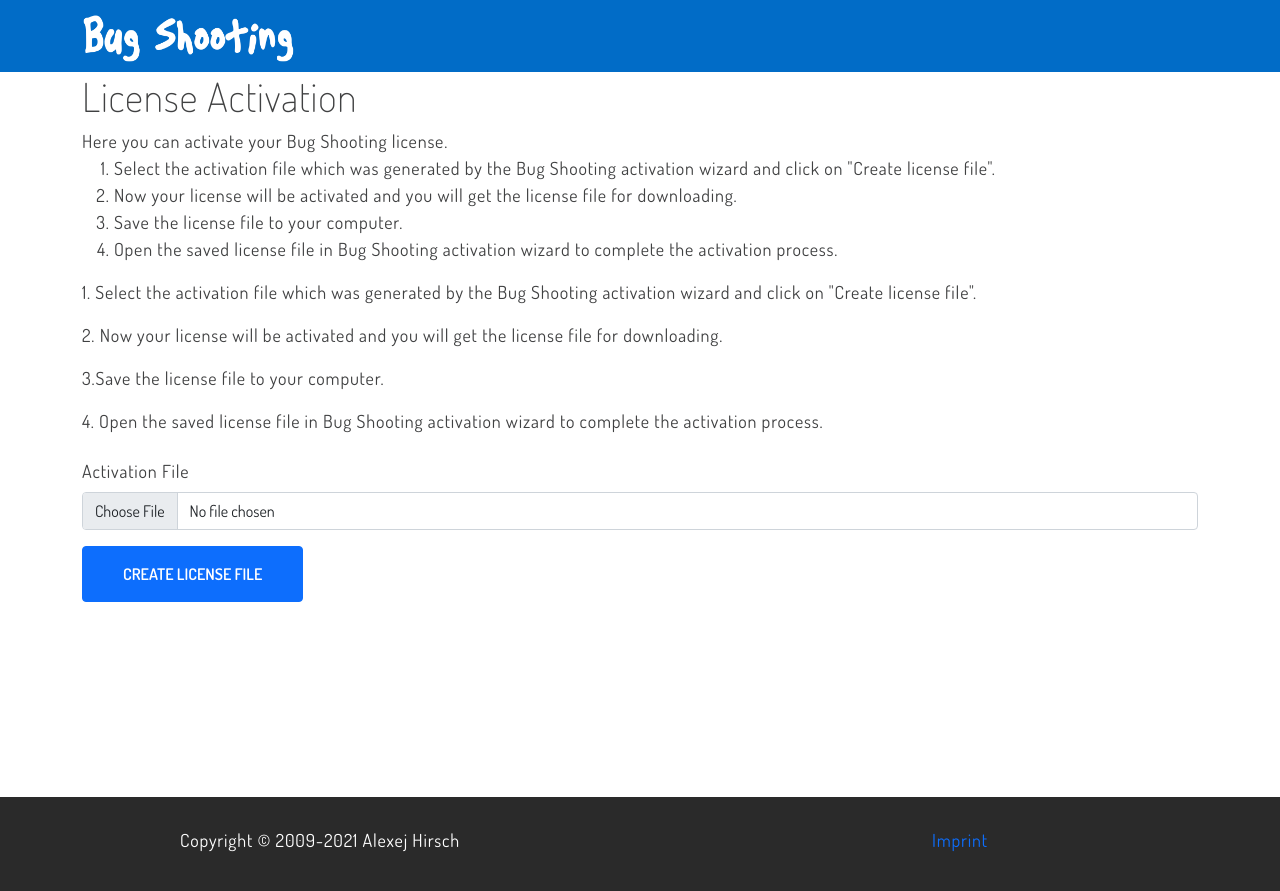
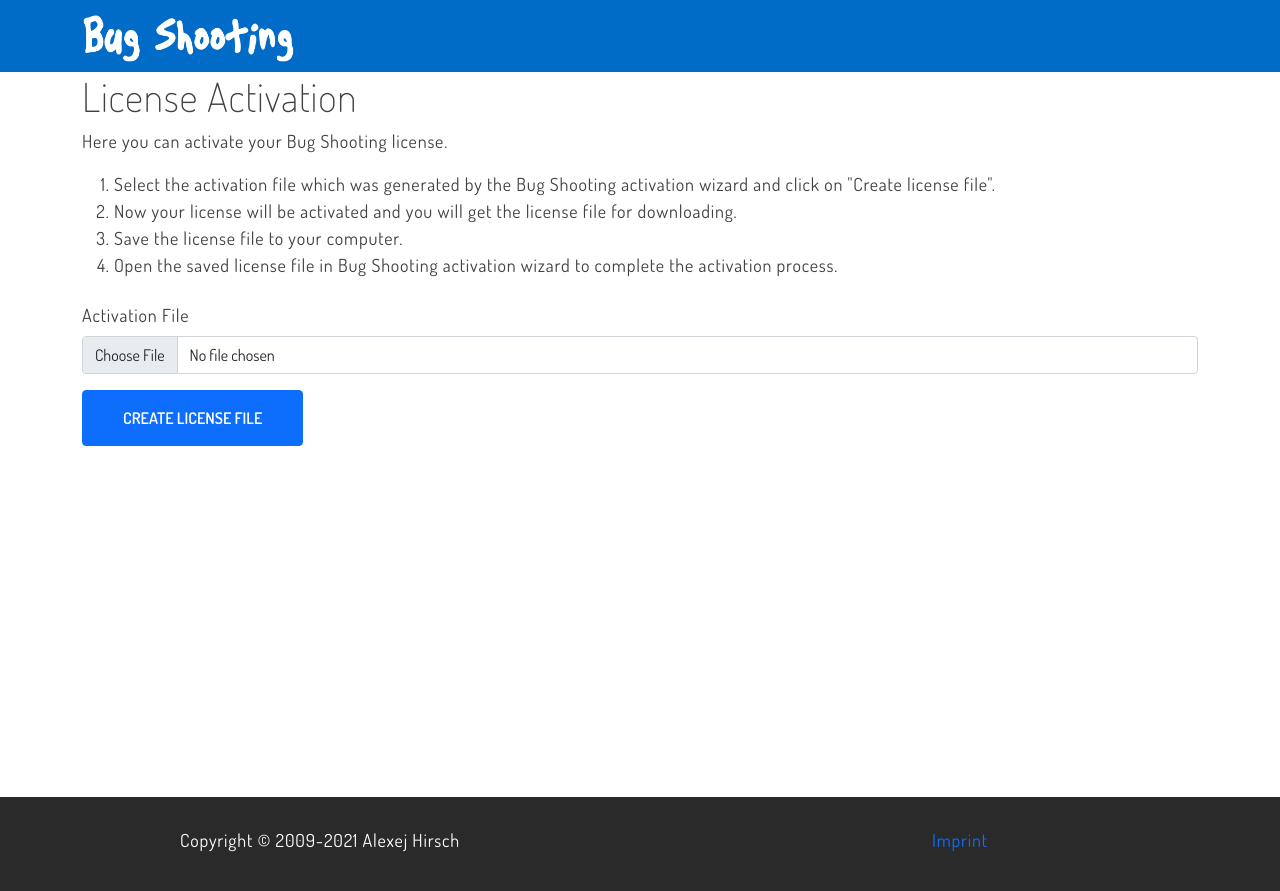
Before and after one commit to BugShooting/BugShooting.Homepage, a Jekyll site: the page built from activation.md, in a window 1280 px wide. Shown: the top 891 px of the page. Built offline with Jekyll 4.4.1, drawn with Linux system fonts in a browser that asks for light colours.

Commit message:
Update activation.md

```diff
--- a/activation.md
+++ b/activation.md
@@ -6,19 +6,13 @@
 <div id="requestform">
 
   <h1>License Activation</h1>
-  Here you can activate your Bug Shooting license.
+  <p>Here you can activate your Bug Shooting license.</p>
   <ol>
     <li>Select the activation file which was generated by the Bug Shooting activation wizard and click on "Create license file".</li>
     <li>Now your license will be activated and you will get the license file for downloading.</li>
     <li>Save the license file to your computer.</li>
     <li>Open the saved license file in Bug Shooting activation wizard to complete the activation process.</li>
   </ol>
-
-  <p>1. Select the activation file which was generated by the Bug Shooting activation wizard and click on "Create license file".</p>
-  <p>2. Now your license will be activated and you will get the license file for downloading.</p>
-  <p>3.Save the license file to your computer.</p>
-  <p>4. Open the saved license file in Bug Shooting activation wizard to complete the activation process.</p>
-
   <form id="submitform">
     <div class="row mb-3">
       <div class="form-group">
```
